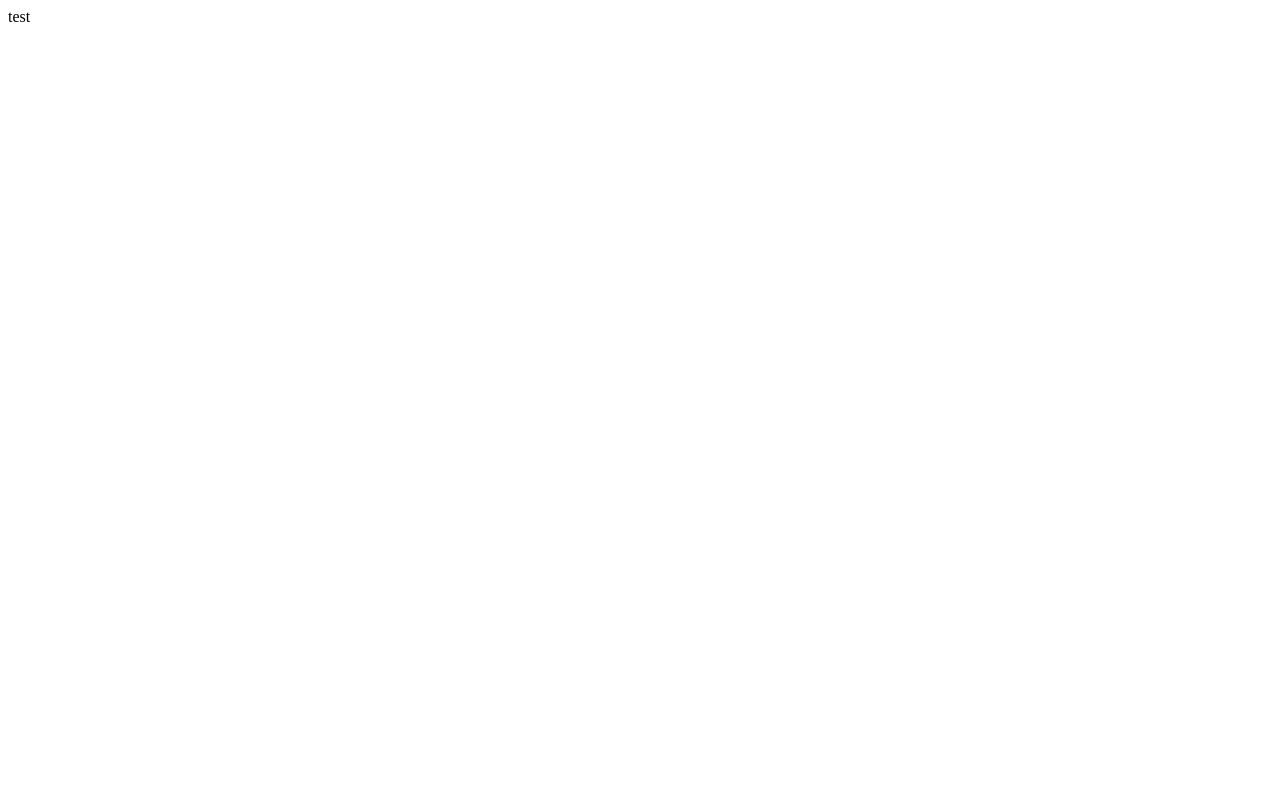
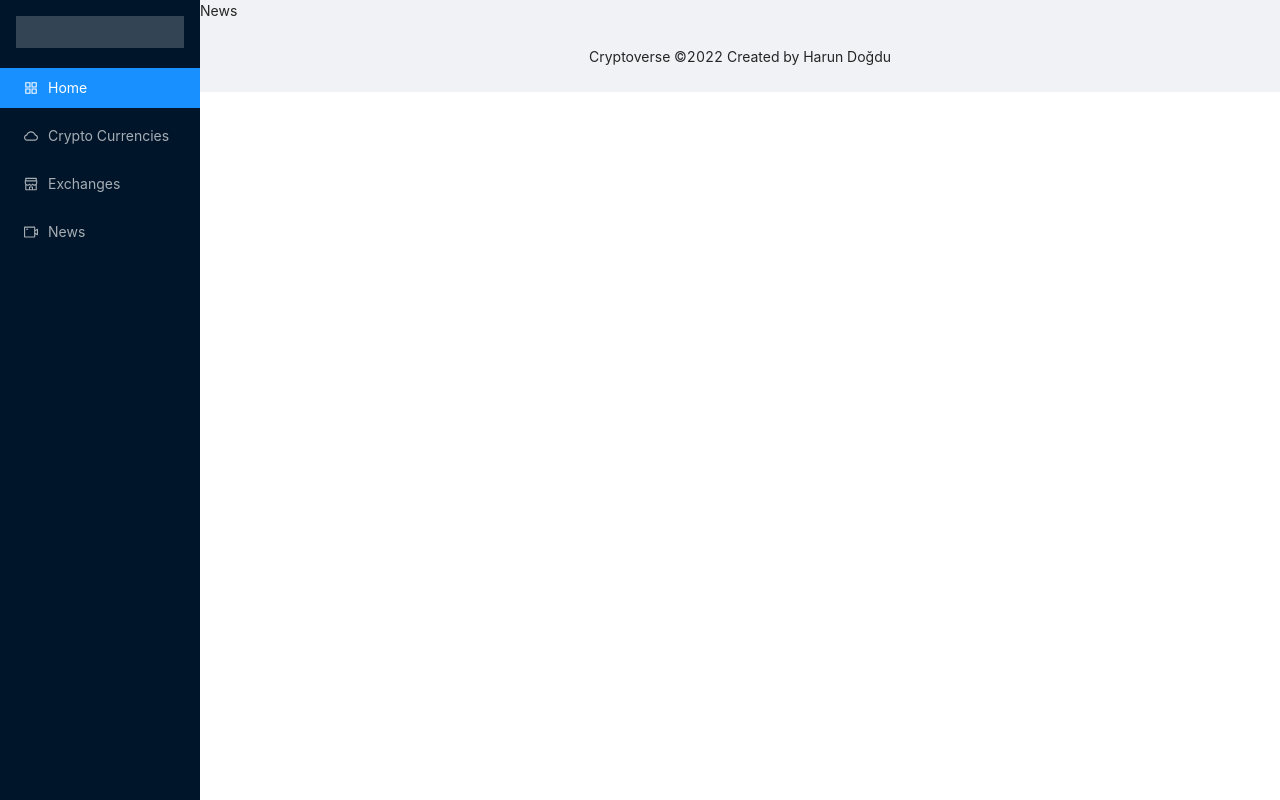
Before and after one commit to harundogdu/cryptoverse, a React (Create React App) app: page /news in a window 1280 px wide. Built offline with nearby package versions, Linux system fonts and the light colour scheme.

Commit message:
react-router-dom used

```diff
--- /dev/null
+++ b/src/App.css
@@ -0,0 +1,18 @@
+.navbar {
+  overflow: "auto" !important;
+  height: "100vh" !important;
+  position: "fixed" !important;
+  left: 0 !important;
+  top: 0 !important;
+  bottom: 0 !important;
+}
+
+.logo {
+  height: 32px;
+  margin: 16px;
+  background: rgba(255, 255, 255, 0.2);
+}
+
+.site-layout-background {
+  background: #fff;
+}
--- a/src/App.js
+++ b/src/App.js
@@ -1,11 +1,27 @@
-import React from 'react'
-
-const App = () => {
-    return (
-        <div>
-            test
-        </div>
-    )
+import "./App.css";
+import { BrowserRouter, Routes, Route } from "react-router-dom";
+import { Layout } from "antd";
+import { FooterArea, Sidebar, Main } from "components";
+// pages
+import {CryptoCurrencies , News ,Exchanges} from "pages";
+/* function */
+function App() {
+  return (
+    <BrowserRouter>
+      <Layout hasSider>
+        <Sidebar />
+        <Layout className="site-layout" style={{ marginLeft: 200 }}>
+          <Routes>
+            <Route path="/" element={<Main />} />
+            <Route path="/currencies" element={<CryptoCurrencies />} />
+            <Route path="/exchanges" element={<Exchanges />} />
+            <Route path="/news" element={<News />} />
+          </Routes>
+          <FooterArea />
+        </Layout>
+      </Layout>
+    </BrowserRouter>
+  );
 }
 
-export default App
+export default App;
--- /dev/null
+++ b/src/components/Footer.jsx
@@ -0,0 +1,11 @@
+import React from "react";
+import { Footer } from "antd/lib/layout/layout";
+const FooterArea = () => {
+  return (
+    <Footer style={{ textAlign: "center" }}>
+      Cryptoverse ©2022 Created by Harun Doğdu
+    </Footer>
+  );
+};
+
+export default FooterArea;
--- /dev/null
+++ b/src/components/Main.jsx
@@ -0,0 +1,20 @@
+import { Content, Header } from "antd/lib/layout/layout";
+import React from "react";
+
+const Main = () => {
+  return (
+    <>
+      <Header className="site-layout-background" style={{ padding: 0 }} />
+      <Content style={{ margin: "24px 16px 0", overflow: "initial" }}>
+        <div
+          className="site-layout-background"
+          style={{ padding: 24, textAlign: "center" }}
+        >
+          content
+        </div>
+      </Content>
+    </>
+  );
+};
+
+export default Main;
--- /dev/null
+++ b/src/components/Sidebar.jsx
@@ -0,0 +1,62 @@
+import { Menu } from "antd";
+import Sider from "antd/lib/layout/Sider";
+import React from "react";
+import {
+  AppstoreOutlined,
+  CloudOutlined,
+  ShopOutlined,
+  VideoCameraOutlined,
+} from "@ant-design/icons";
+import { Link } from "react-router-dom";
+/* function */
+const Sidebar = () => {
+  const menuItems = [
+    {
+      id: 1,
+      title: "Home",
+      icon: <AppstoreOutlined />,
+      link: "/",
+    },
+    {
+      id: 2,
+      title: "Crypto Currencies",
+      icon: <CloudOutlined />,
+      link: "/currencies",
+    },
+    {
+      id: 3,
+      title: "Exchanges",
+      icon: <ShopOutlined />,
+      link: "/exchanges",
+    },
+    {
+      id: 4,
+      title: "News",
+      icon: <VideoCameraOutlined />,
+      link: "/news",
+    },
+  ];
+  return (
+    <Sider
+      style={{
+        overflow: "auto",
+        height: "100vh",
+        position: "fixed",
+        left: 0,
+        top: 0,
+        bottom: 0,
+      }}
+    >
+      <div className="logo" />
+      <Menu theme="dark" mode="inline" defaultSelectedKeys={["1"]}>
+        {menuItems.map((item) => (
+          <Menu.Item key={item.id} icon={item.icon}>
+            <Link to={item.link}>{item.title}</Link>
+          </Menu.Item>
+        ))}
+      </Menu>
+    </Sider>
+  );
+};
+
+export default Sidebar;
--- /dev/null
+++ b/src/components/index.js
@@ -0,0 +1,3 @@
+export { default as Sidebar } from "./Sidebar";
+export { default as Main } from "./Main";
+export { default as FooterArea } from "./Footer";
--- a/src/index.js
+++ b/src/index.js
@@ -1,5 +1,5 @@
 import React from "react";
 import ReactDOM from "react-dom";
 import App from "./App";
-
+import 'antd/dist/antd.css';
 ReactDOM.render(<App />, document.getElementById("root"));
```
